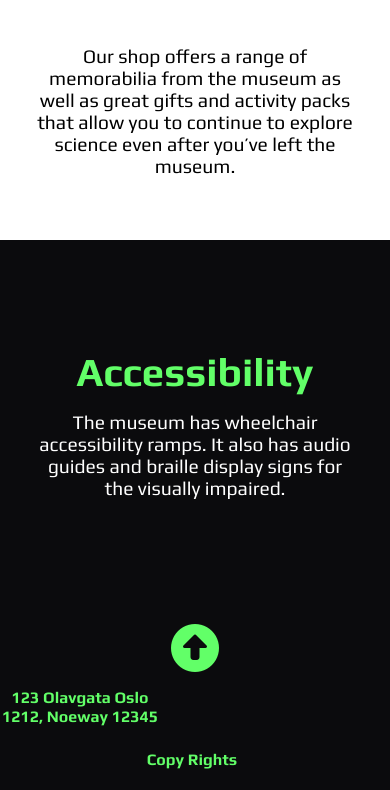
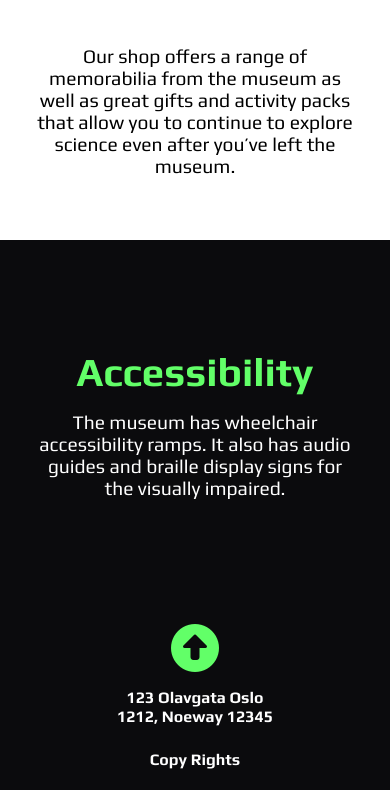
Before and after one commit to AHB-7/Community-Science-Museum, a plain HTML site: page html/visit.html in a window 390 px wide. Shown: the part 3188-3978 px from the top of the page. Drawn offline with Linux system fonts and the light colour scheme.

Commit message:
fixes for margin and add btn

```diff
--- a/css/contact.css
+++ b/css/contact.css
@@ -89,6 +89,7 @@ html {
 #message {
     width: 20rem;
     height: 10rem;
+    margin-bottom: 2rem;
 }
 .input {
     width: 16rem;
@@ -132,7 +133,7 @@ html {
 .for-involved:hover {
     color: black;
 }
-.up-involove{
+.up-involove {
     margin: 0;
 }
 footer {
--- a/css/visit.css
+++ b/css/visit.css
@@ -69,7 +69,7 @@ h1 {
 
 .offers-img:hover {
     transform: translate3d(2px, -5px, 10px);
-    filter: drop-shadow(-6px 5px 5px #464545) brightness(110%) ;
+    filter: drop-shadow(-6px 5px 5px #464545) brightness(110%);
 }
 .offers-container {
     display: grid;
@@ -166,6 +166,11 @@ h2 {
 footer {
     margin: 0;
 }
+footer > div > .white,
+.adress-1 {
+    margin: 0 auto;
+    color: var(--www);
+}
 .make-it-bigger-up:hover {
     color: white;
 }
@@ -214,4 +219,9 @@ footer {
     .pris-txt {
         margin: 1rem 2rem;
     }
+    footer > div > .white,
+    .adress-1 {
+        margin: 0 auto;
+        color: var(--www);
+    }
 }
```
Also changed, not shown: html/contact.html (+5 -0 lines), index.html (+1 -1 lines).
